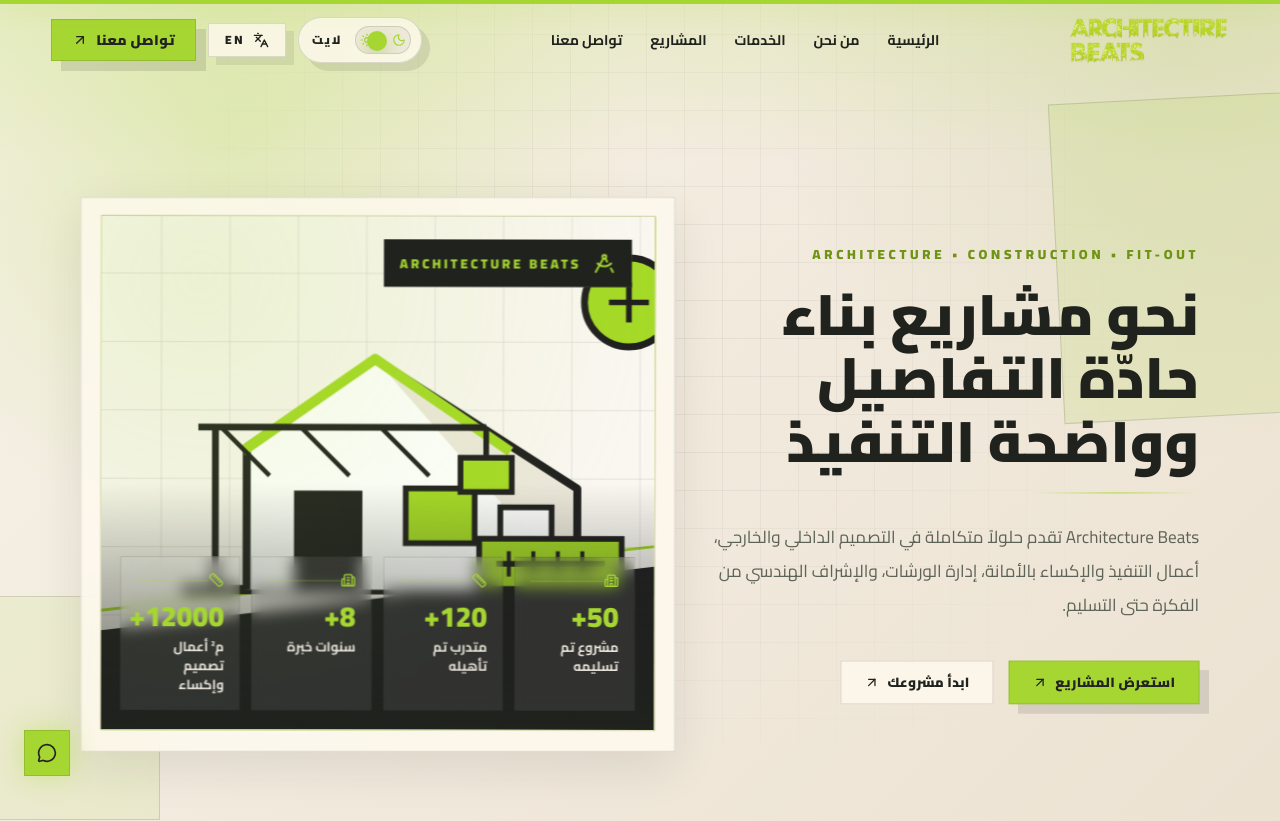
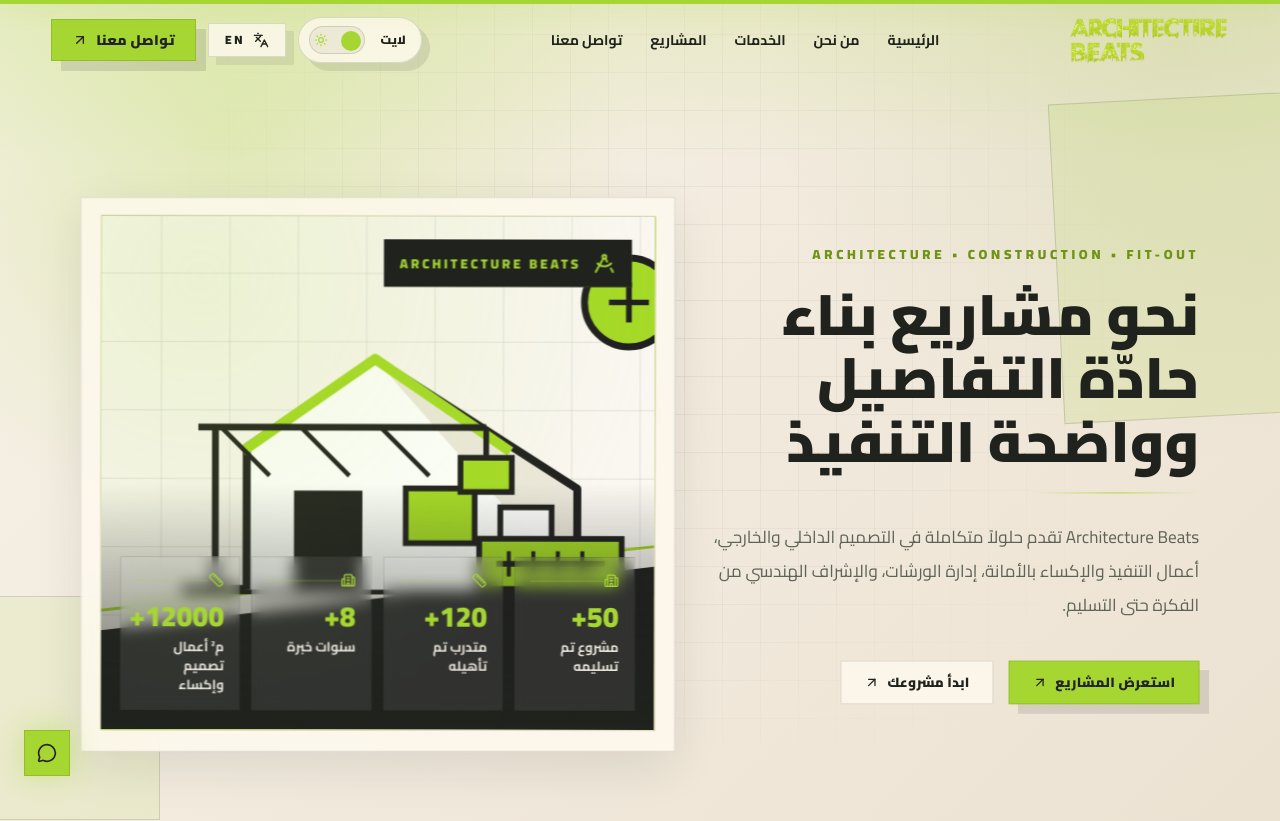
Before and after one commit to abod-haes/architecture-beats, a Next.js app: page / in a window 1280 px wide. Shown: the top 821 px of the page. Built offline with nearby package versions, Linux system fonts and the light colour scheme.

Commit message:
Fix theme switch RTL and LTR layout

```diff
--- a/src/components/layout/ThemeToggle.tsx
+++ b/src/components/layout/ThemeToggle.tsx
@@ -12,8 +12,9 @@ type Props = {
 
 export default function ThemeToggle({ locale, className }: Props) {
   const { isDark, toggleTheme } = useTheme();
-  const currentLabel = locale === "ar" ? (isDark ? "دارك" : "لايت") : isDark ? "Dark" : "Light";
-  const nextLabel = locale === "ar" ? (isDark ? "تفعيل الوضع الفاتح" : "تفعيل الوضع الداكن") : isDark ? "Enable light mode" : "Enable dark mode";
+  const isArabic = locale === "ar";
+  const currentLabel = isArabic ? (isDark ? "دارك" : "لايت") : isDark ? "Dark" : "Light";
+  const nextLabel = isArabic ? (isDark ? "الوضع الفاتح" : "الوضع الداكن") : isDark ? "Light mode" : "Dark mode";
 
   return (
     <button
@@ -21,12 +22,15 @@ export default function ThemeToggle({ locale, className }: Props) {
       onClick={toggleTheme}
       aria-label={nextLabel}
       title={nextLabel}
+      dir={isArabic ? "rtl" : "ltr"}
       className={cn(
         "group inline-flex items-center gap-2.5 rounded-full border border-[var(--site-border)] bg-[var(--site-card)] px-2.5 py-2 text-xs font-black text-brand-dark shadow-[8px_8px_0_var(--site-shadow)] transition duration-300 hover:-translate-y-0.5 hover:border-brand-primary hover:bg-[var(--site-accent-soft)] focus:outline-none focus:ring-2 focus:ring-brand-primary/40",
+        isArabic ? "flex-row-reverse" : "flex-row",
         className,
       )}
     >
       <span
+        dir="ltr"
         className={cn(
           "relative h-7 w-14 overflow-hidden rounded-full border border-[var(--site-border)] bg-[var(--site-muted)] transition duration-300 group-hover:border-brand-primary",
           isDark && "bg-[#1f241b]",
@@ -39,16 +43,9 @@ export default function ThemeToggle({ locale, className }: Props) {
         <span className="absolute inset-y-0 right-1 grid place-items-center text-brand-primary">
           <Moon className="h-3.5 w-3.5" />
         </span>
-        <span
-          className={cn(
-            "absolute top-1 h-5 w-5 rounded-full bg-brand-primary shadow-[0_8px_18px_rgba(121,157,38,0.38)] transition-transform duration-300",
-            isDark ? "translate-x-7" : "translate-x-1",
-          )}
-        />
+        <span className={cn("absolute top-1 h-5 w-5 rounded-full bg-brand-primary transition-transform duration-300", isDark ? "translate-x-7" : "translate-x-1")} />
       </span>
-      <span className="min-w-9 text-center uppercase tracking-[0.14em] text-[var(--site-text)] transition group-hover:text-brand-primary">
-        {currentLabel}
-      </span>
+      <span className={cn("min-w-9 text-center text-[var(--site-text)] transition group-hover:text-brand-primary", isArabic ? "tracking-normal" : "uppercase tracking-[0.14em]")}>{currentLabel}</span>
     </button>
   );
 }
```
